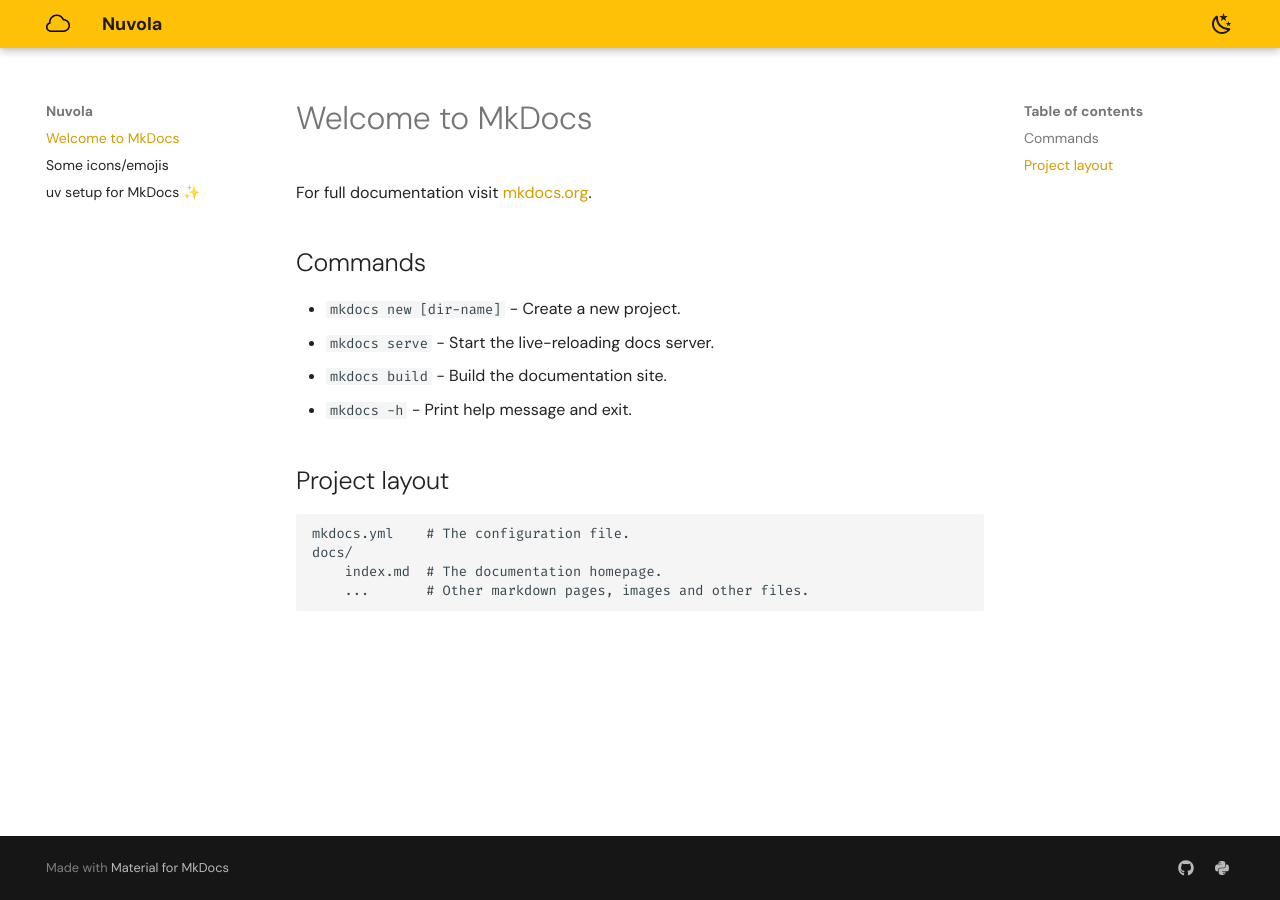
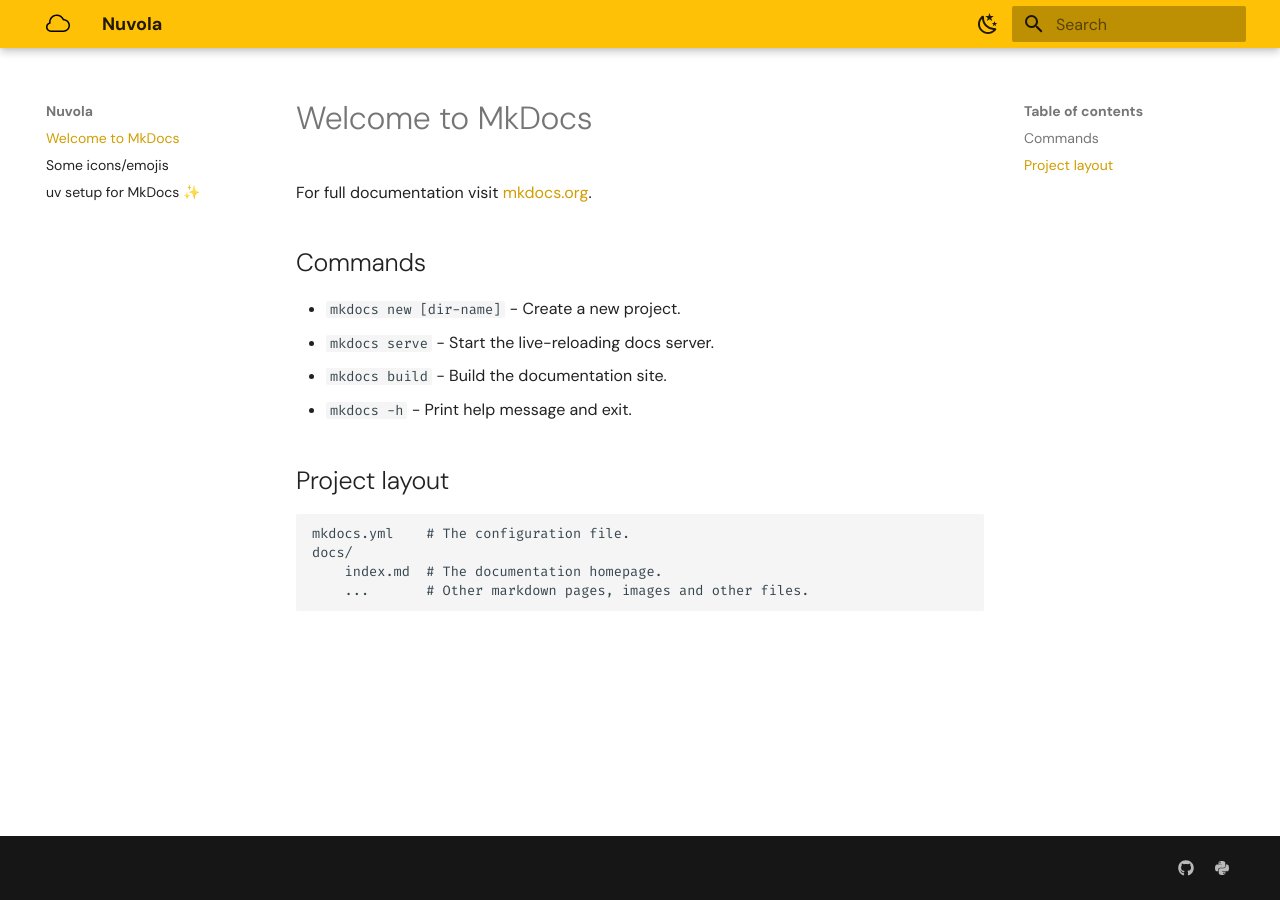
Before and after one commit to kubernetista/nuvola-docs, an MkDocs documentation site: the page built from docs/index.md, in a window 1280 px wide. Built offline with MkDocs 1.6.1 and Material for MkDocs 9.7.7, drawn with Linux system fonts in a browser that asks for light colours; plug-ins that fetch from the network failed and are left out.

Commit message:
update mkdocs settings

```diff
--- a/mkdocs.yml
+++ b/mkdocs.yml
@@ -27,8 +27,6 @@
       # primary: blue
       # accent: indigo
       accent: deep orange
-
-
   font:
     # text: Merriweather Sans
     text: DM Sans
@@ -44,6 +42,7 @@
   search: true
 
 extra:
+  generator: false
   social:
     - icon: fontawesome/brands/github
       link: https://github.com/kubernetista/nuvola
@@ -67,5 +66,6 @@
   - pymdownx.superfences
 
 plugins:
+  - search
   - privacy
   # - typeset
```
